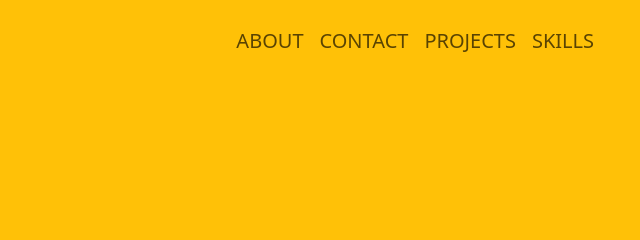
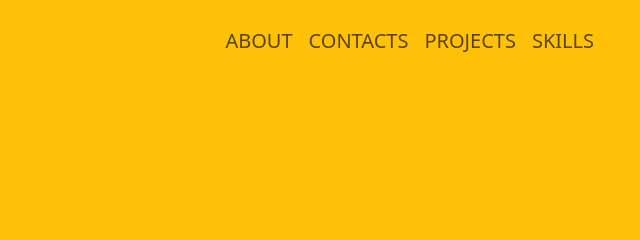
Before and after one commit to naps4444/bootstrap-portfolio, a plain HTML site: page assignment/index.html in a window 1280 px wide. Shown: the top 240 px of the page, 596-1236 px from the left. Drawn offline with nearby package versions, Linux system fonts and the light colour scheme.

Commit message:
modified index

```diff
--- a/assignment/index.html
+++ b/assignment/index.html
@@ -24,7 +24,7 @@
                     <a class="nav-link fs-5" aria-current="page" href="#about">ABOUT</a>
                   </li>
                   <li class="nav-item">
-                    <a class="nav-link fs-5" href="#contact">CONTACT</a>
+                    <a class="nav-link fs-5" href="#contact">CONTACTS</a>
                   </li>
                   <li class="nav-item">
                     <a class="nav-link fs-5 " href="#project">PROJECTS</a>
```
